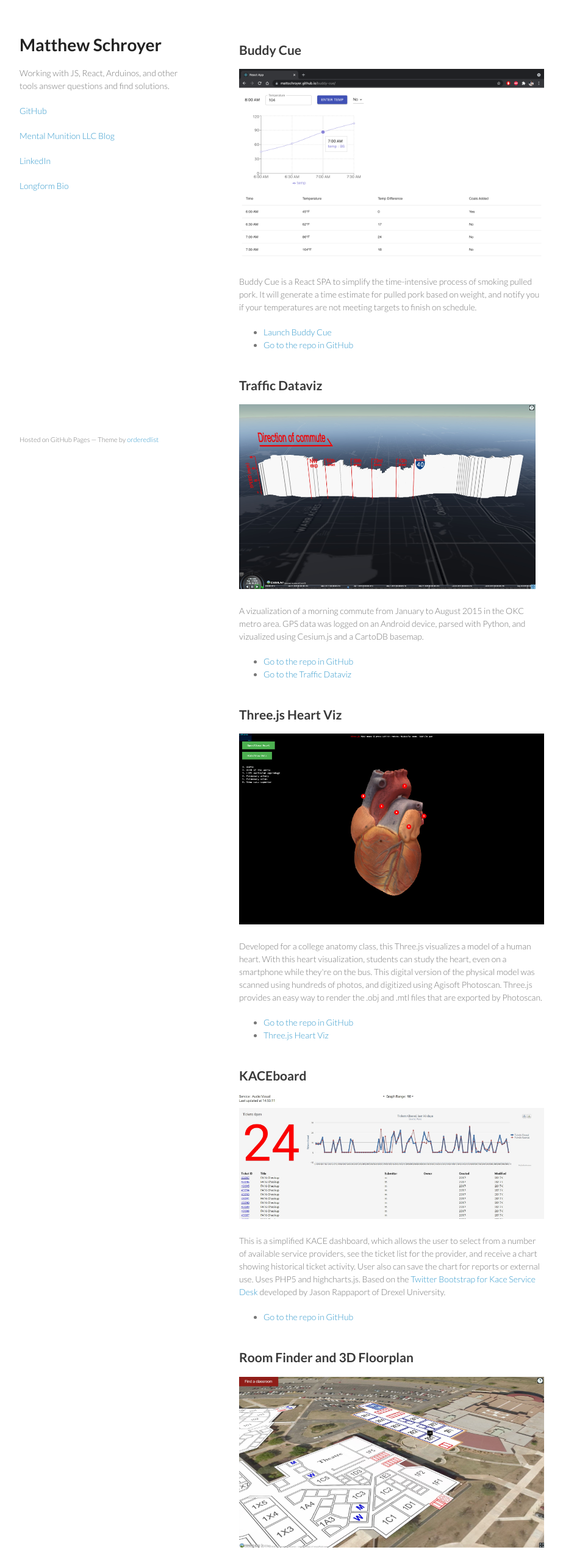
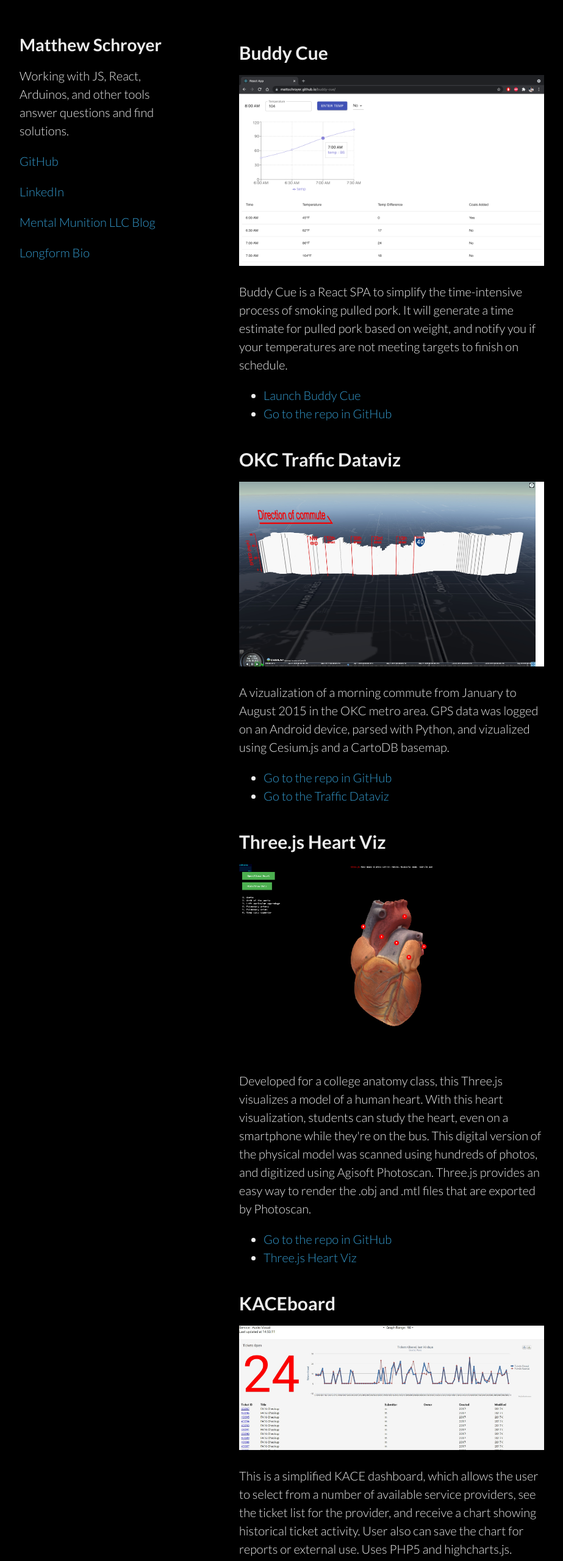
Before and after one commit to MattSchroyer/mattschroyer.github.io, a plain HTML site: page index.html in a window 1280 px wide. Shown: the top 2560 px of the page at 61% size, without its empty margins (178-1101 px from the left). Drawn offline with Linux system fonts and the light colour scheme.

Commit message:
feat: Dark mode styles

```diff
--- a/index.html
+++ b/index.html
@@ -8,9 +8,6 @@
     <link rel="stylesheet" href="styles/styles.css">
     <link rel="stylesheet" href="styles/pygment_trac.css">
     <meta name="viewport" content="width=device-width, initial-scale=1, user-scalable=no">
-    <!--[if lt IE 9]>
-    <script src="//html5shiv.googlecode.com/svn/trunk/html5.js"></script>
-    <![endif]-->
   </head>
   <body>
     <div class="wrapper">
@@ -20,15 +17,15 @@
 
 
         <p class="view"><a href="https://github.com/MattSchroyer">GitHub</a></p>
+        <p class="view"><a href="https://www.linkedin.com/in/mattschroyer">LinkedIn</a></p>
 		    <p class="view"><a href="http://www.mentalmunition.com/">Mental Munition LLC Blog</a></p>
-		    <p class="view"><a href="https://www.linkedin.com/in/mattschroyer">LinkedIn</a></p>
 		    <p class="view"><a href="http://www.mentalmunition.com/p/about-author.html">Longform Bio</a></p>
 
       </header>
       <section>
 
         <div class="project_card">
-          <a href="https://mattschroyer.github.io/buddy-cue/"><h2>Buddy Cue</h2></a>
+          <h2>Buddy Cue</h2>
           <p><IMG SRC="./img/buddy_cue_screenshot.png"></p>
           <p>
             Buddy Cue is a React SPA to simplify the time-intensive process of smoking pulled pork.
@@ -42,7 +39,7 @@
         </div>
 
         <div class="project_card">
-          <a href="http://mattschroyer.github.io/traffic"><h2>Traffic Dataviz</h2></a>
+          <h2>OKC Traffic Dataviz</h2>
           <p><IMG SRC="./img/traffic_dataviz_screenshot.jpg"></p>
           <p>
             A vizualization of a morning commute from January to August 2015 in the OKC metro area.
@@ -56,7 +53,7 @@
         </div>
 
         <div class="project_card">
-          <a href="http://mattschroyer.github.io/heart"><h2>Three.js Heart Viz</h2></a>
+          <h2>Three.js Heart Viz</h2>
           <p> <IMG SRC="./img/heart_viz_screenshot.jpg"></p>
           <p>
             Developed for a college anatomy class, this Three.js visualizes a model of a human heart.
@@ -72,7 +69,7 @@
         </div>
 
         <div class="project_card">
-          <a href="https://github.com/MattSchroyer/kaceboard/tree/master"><h2>KACEboard</h2></a>
+          <h2>KACEboard</h2>
           <p><IMG SRC="./img/kace_dashboard_screenshot.jpg"></p>
           <p>
             This is a simplified KACE dashboard, which allows the user to select from a number of available
@@ -87,7 +84,7 @@
         </div>
 
         <div class="project_card">
-          <a href="http://mattschroyer.github.io/roomfinder3d"><h2>Room Finder and 3D Floorplan</h2></a>
+          <h2>Room Finder and 3D Floorplan</h2>
           <p><IMG SRC="./img/classroom_finder_screenshot.jpg"></p>
           <p>A simple application to locate a classroom on the OCCC main campus and visualize multi-story floorplans in 3D. Uses HTML5, ajax, CesiumJS, and GIS files.</p>
           <ul>
@@ -97,7 +94,7 @@
         </div>
 
         <div class="project_card">
-          <a href="http://mattschroyer.github.io/elkmtn/"><h2>Hike up Elk Mountain</h2></a>
+          <h2>Hike up Elk Mountain</h2>
           <p><IMG SRC="./img/elk_mtn_screenshot.jpg"></p>
           <p>
             A virtual trip up Elk Mountain in Oklahoma, using HTML5, GIS files, Cesium.js, and Panellum.js.
@@ -112,9 +109,6 @@
         </div>
 
       </section>
-      <footer>
-        <p><small>Hosted on GitHub Pages &mdash; Theme by <a href="https://github.com/orderedlist">orderedlist</a></small></p>
-      </footer>
     </div>
   </body>
 </html>
--- a/styles/styles.css
+++ b/styles/styles.css
@@ -1,14 +1,17 @@
 @import url(https://fonts.googleapis.com/css?family=Lato:300italic,700italic,300,700);
+
+html {
+  background-color:rgb(0, 0, 0);
+}
 
 body {
   padding:50px;
-  font:14px/1.5 Lato, "Helvetica Neue", Helvetica, Arial, sans-serif;
-  color:#777;
+  font:20px/1.5 Lato, "Helvetica Neue", Helvetica, Arial, sans-serif;
+  color:rgb(237, 237, 237);
   font-weight:300;
 }
 
 h1, h2, h3, h4, h5, h6 {
-  color:#222;
   margin:0 0 20px;
 }
 
@@ -24,14 +27,6 @@ h1 {
   font-size:28px;
 }
 
-h2 {
-  color:#393939;
-}
-
-h3, h4, h5, h6 {
-  color:#494949;
-}
-
 a {
   color:#39c;
   font-weight:400;
@@ -40,7 +35,6 @@ a {
 
 a small {
   font-size:11px;
-  color:#777;
   margin-top:-0.6em;
   display:block;
 }
@@ -87,10 +81,6 @@ dt {
   font-weight:700;
 }
 
-th {
-  color:#444;
-}
-
 img {
   max-width:100%;
 }
@@ -131,7 +121,6 @@ header li {
 header ul a {
   line-height:1;
   font-size:11px;
-  color:#999;
   display:block;
   text-align:center;
   padding-top:6px;
@@ -139,7 +128,6 @@ header ul a {
 }
 
 strong {
-  color:#222;
   font-weight:700;
 }
 
@@ -156,7 +144,6 @@ header ul li + li + li {
 header ul a strong {
   font-size:14px;
   display:block;
-  color:#222;
 }
 
 section {
@@ -254,6 +241,5 @@ footer {
   body {
     padding:0.4in;
     font-size:12pt;
-    color:#444;
   }
 }
```
